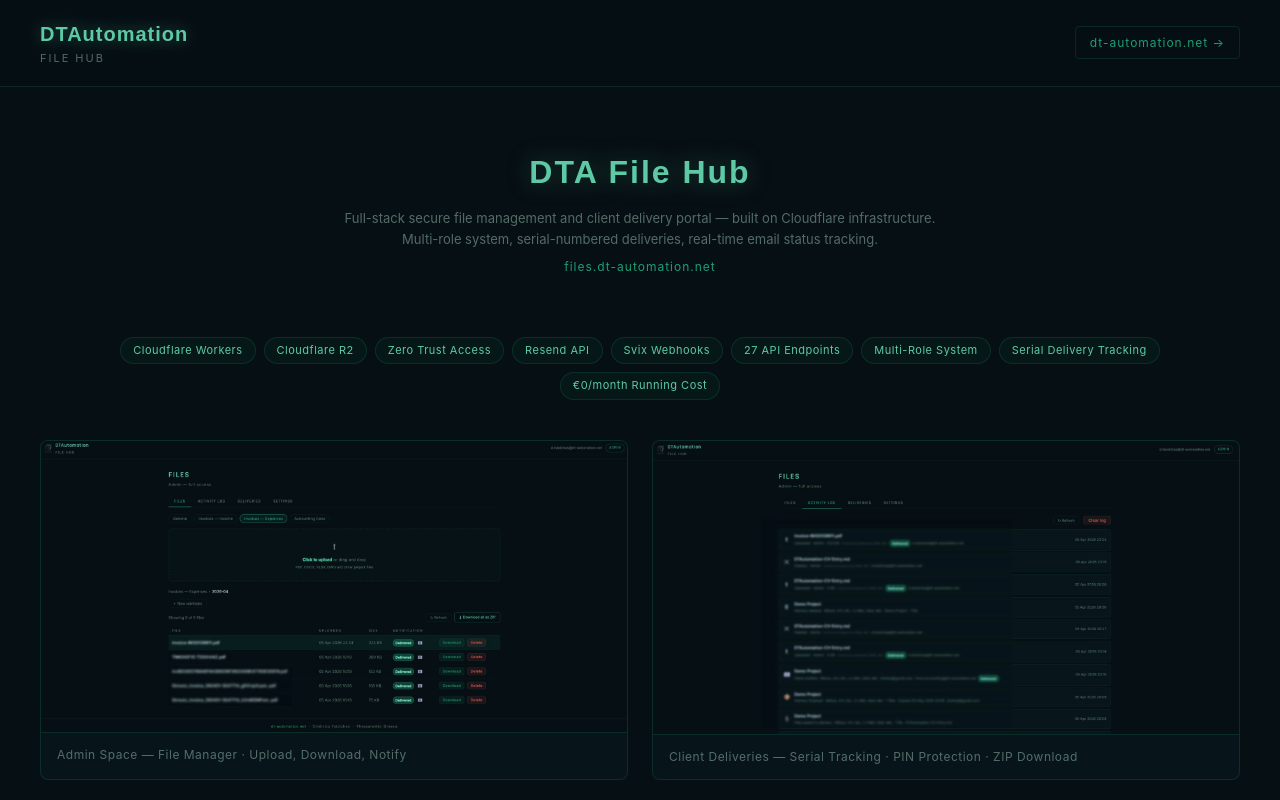
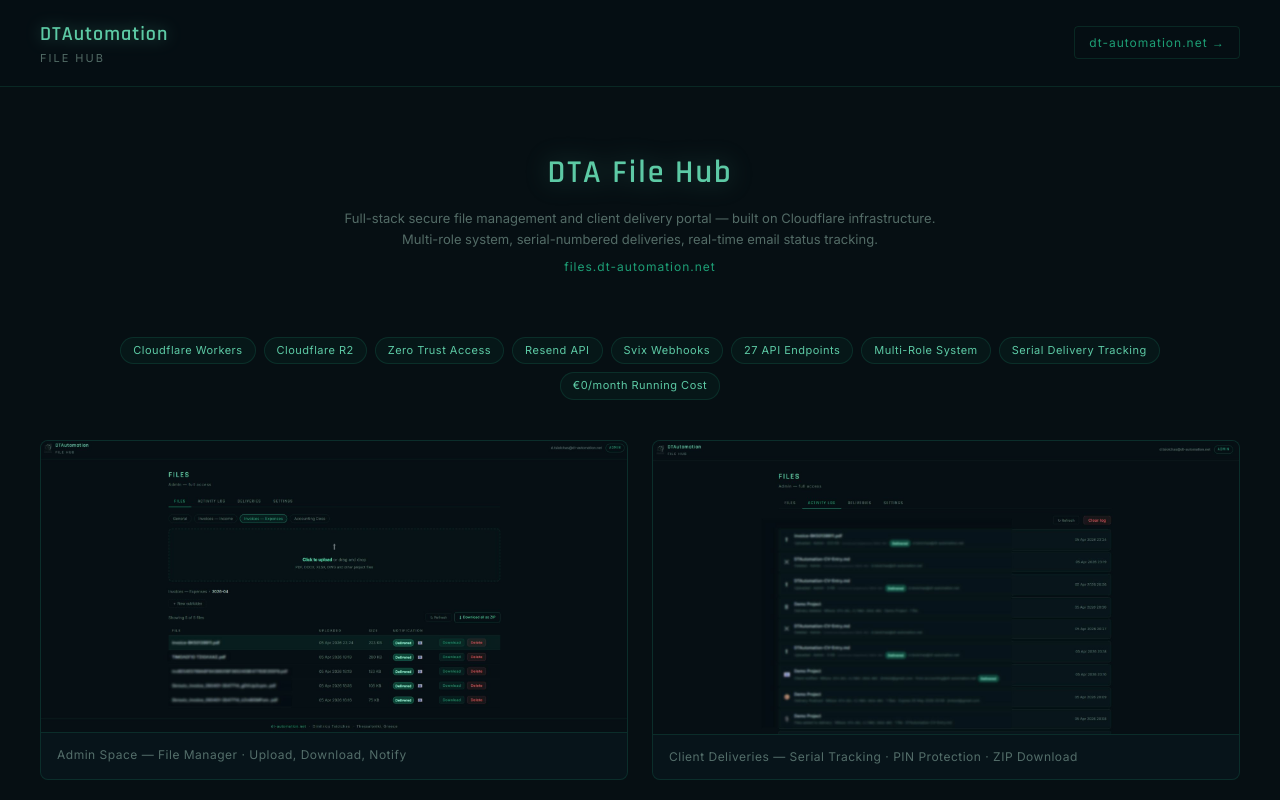
Before and after one commit to dta-engineering/dta-engineering.github.io, a plain HTML site: page file-hub.html in a window 1280 px wide. Shown: the top 800 px of the page. Drawn offline with Linux system fonts and the light colour scheme.

Commit message:
Add files via upload

```diff
--- a/file-hub.html
+++ b/file-hub.html
@@ -4,6 +4,9 @@
 <meta charset="utf-8">
 <meta name="viewport" content="width=device-width, initial-scale=1.0">
 <title>DTA File Hub — DTAutomation</title>
+<link rel="preconnect" href="https://fonts.googleapis.com">
+<link rel="preconnect" href="https://fonts.gstatic.com" crossorigin>
+<link href="https://fonts.googleapis.com/css2?family=Rajdhani:wght@600&family=Inter:wght@400;500&display=swap" rel="stylesheet">
 
 <!-- Open Graph -->
 <meta property="og:title" content="DTA File Hub — Secure Client File Delivery Portal">
@@ -40,8 +43,6 @@
     font-size: 14px;
     line-height: 1.6;
   }
-
-  @import url('https://fonts.googleapis.com/css2?family=Rajdhani:wght@600&family=Inter:wght@400;500&display=swap');
 
   /* Header */
   .header {
```
